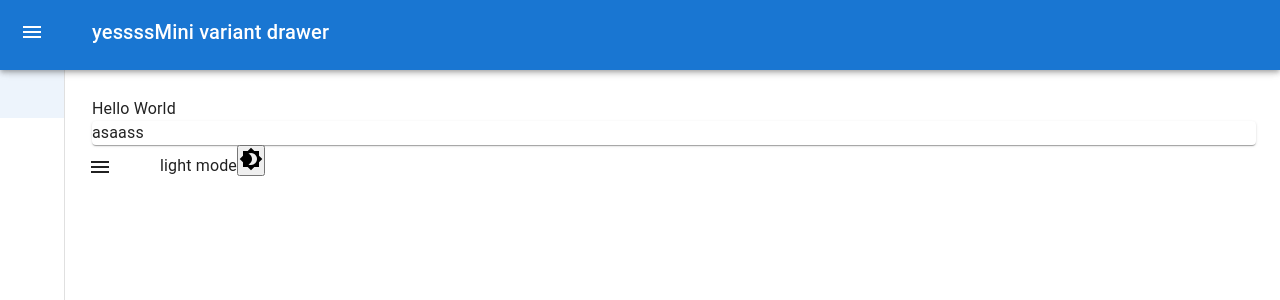
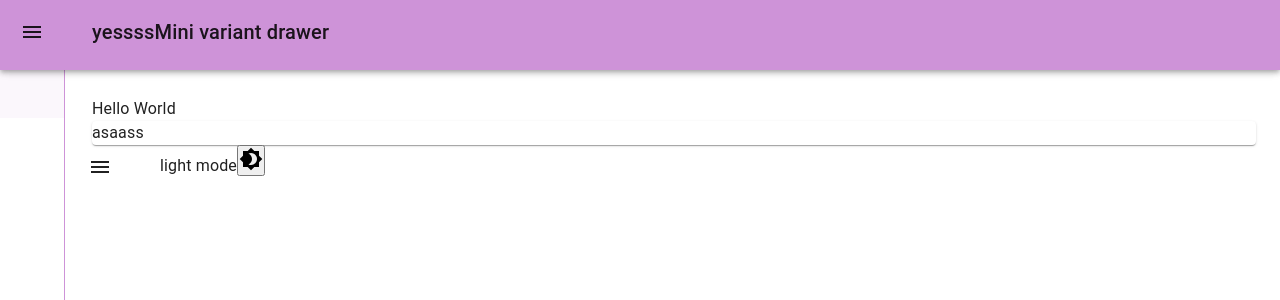
Before and after one commit to ahmadfaqih796/chat-ui, a Next.js app: page /home in a window 1280 px wide. Shown: the top 300 px of the page. Built offline with nearby package versions, Linux system fonts and the light colour scheme; some icons are missing.

Commit message:
sidebar user fix

```diff
--- a/src/components/theme/ColorModeProvider.js
+++ b/src/components/theme/ColorModeProvider.js
@@ -1,6 +1,6 @@
 import { Box } from "@mui/material";
 import CssBaseline from "@mui/material/CssBaseline";
-// import { amber, deepOrange, grey } from "@mui/material/colors";
+import { amber, deepOrange, grey, purple } from "@mui/material/colors";
 import { ThemeProvider, createTheme } from "@mui/material/styles";
 import React from "react";
 
@@ -25,27 +25,34 @@ export function ColorModeProvider({ children }) {
       createTheme({
         palette: {
           mode,
-          // ...(mode === "light"
-          //   ? {
-          //       primary: amber,
-          //       divider: amber[200],
-          //       text: {
-          //         primary: grey[900],
-          //         secondary: grey[800],
-          //       },
-          //     }
-          //   : {
-          //       primary: deepOrange,
-          //       divider: deepOrange[700],
-          //       background: {
-          //         default: deepOrange[900],
-          //         paper: deepOrange[900],
-          //       },
-          //       text: {
-          //         primary: "#fff",
-          //         secondary: grey[500],
-          //       },
-          //     }),
+          ...(mode === "light"
+            ? {
+                primary: {
+                  main: purple[200],
+                  light: `linear-gradient(to top, ${purple[700]}, ${purple[300]} 70vh)`,
+                  dark: purple[400],
+                },
+                secondary: {
+                  main: "#402e8d",
+                },
+                divider: purple[200],
+                text: {
+                  primary: grey[900],
+                  secondary: grey[800],
+                },
+              }
+            : {
+                primary: deepOrange,
+                divider: deepOrange[700],
+                background: {
+                  default: deepOrange[900],
+                  paper: deepOrange[900],
+                },
+                text: {
+                  primary: "#fff",
+                  secondary: grey[500],
+                },
+              }),
         },
       }),
     [mode]
--- a/src/layouts/UserLayout.jsx
+++ b/src/layouts/UserLayout.jsx
@@ -30,7 +30,9 @@ function UserLayout({ children }) {
       <SidebarUser />
       <PageUserWrapper>
         <Container maxWidth={false}>
-          <Box sx={{ minHeight: "calc(100vh - 0px)" }}>{children}</Box>
+          <Box sx={{ minHeight: "calc(100vh - 0px)", padding: "1em" }}>
+            {children}
+          </Box>
         </Container>
       </PageUserWrapper>
     </MainWrapper>
--- a/src/layouts/sidebar/SidebarContent.jsx
+++ b/src/layouts/sidebar/SidebarContent.jsx
@@ -13,7 +13,7 @@ import NextLink from "next/link";
 import { useRouter } from "next/router";
 import Menuitems from "./MenuItems";
 
-function SidebarContent() {
+function SidebarContent({ color }) {
   const [open, setOpen] = useState(-1); // Store the index of the open dropdown menu
   const router = useRouter();
 
@@ -65,7 +65,12 @@ function SidebarContent() {
                 selected={pathDirect === item.href}
               >
                 <ListItemIcon sx={{ ml: 0.7 }}>
-                  <FeatherIcon icon={item.icon} width="20" height="20" />
+                  <FeatherIcon
+                    color={color}
+                    icon={item.icon}
+                    width="20"
+                    height="20"
+                  />
                 </ListItemIcon>
                 <ListItemText>
                   <Typography>{item.title}</Typography>
@@ -93,7 +98,12 @@ function SidebarContent() {
                       }
                     >
                       <ListItemIcon sx={{ ml: 0.7 }}>
-                        <FeatherIcon icon={child.icon} width="20" height="20" />
+                        <FeatherIcon
+                          color={color}
+                          icon={child.icon}
+                          width="20"
+                          height="20"
+                        />
                       </ListItemIcon>
                       <ListItemText>
                         <Typography variant="body1">{child.title}</Typography>
@@ -116,7 +126,12 @@ function SidebarContent() {
                   selected={pathDirect === item.href}
                 >
                   <ListItemIcon sx={{ ml: 0.7 }}>
-                    <FeatherIcon icon={item.icon} width="20" height="20" />
+                    <FeatherIcon
+                      color={color}
+                      icon={item.icon}
+                      width="20"
+                      height="20"
+                    />
                   </ListItemIcon>
                   <ListItemText>
                     <Typography>{item.title}</Typography>
--- a/src/layouts/sidebar/SidebarUser.jsx
+++ b/src/layouts/sidebar/SidebarUser.jsx
@@ -28,7 +28,7 @@ const SidebarUser = () => {
             marginBottom: "16px",
           }}
         />
-        <SidebarContent />
+        <SidebarContent color={"white"} />
       </Box>
       <Box>
         <List component="li" disablePadding>
--- a/src/styles/Global.jsx
+++ b/src/styles/Global.jsx
@@ -11,6 +11,8 @@ export const CustomSidebar = experimentalStyled("div")(({ theme }) => ({
   boxSizing: "border-box",
   borderTopRightRadius: "32px",
   borderBottomRightRadius: "32px",
-  paddingBottom: "24px",
-  background: theme.palette.mode == "dark" ? "black" : "white",
+  paddingTop: "2em",
+  paddingBottom: "2em",
+  color: "white",
+  // background: theme.palette.mode == "dark" ? "black" : "white",
 }));
--- a/src/styles/Wrapper.jsx
+++ b/src/styles/Wrapper.jsx
@@ -5,7 +5,8 @@ export const MainWrapper = experimentalStyled("div")(({ theme }) => ({
   minHeight: "100vh",
   overflow: "hidden",
   width: "100%",
-  background: theme.palette.mode == "dark" ? "black" : "#33cc33",
+  // background: theme.palette.mode == "dark" ? "black" : "#33cc33",
+  background: theme.palette.primary.light,
 }));
 
 export const PageWrapper = experimentalStyled("div")(({ theme }) => ({
@@ -29,5 +30,7 @@ export const PageUserWrapper = experimentalStyled("div")(({ theme }) => ({
   display: "flex",
   flex: "1 1 auto",
   overflow: "hidden",
-  borderColor: theme.palette.mode == "dark" ? "white" : "transparent",
+  background: theme.palette.mode === "light" ? "#FCF0FB" : "black",
+  borderTopLeftRadius: "4em",
+  borderBottomLeftRadius: "4em",
 }));
```
Also changed, not shown: src/layouts/header/stringAvatar.js (added, +14 -0 lines), src/pages/user/message.js (+2 -26 lines).
